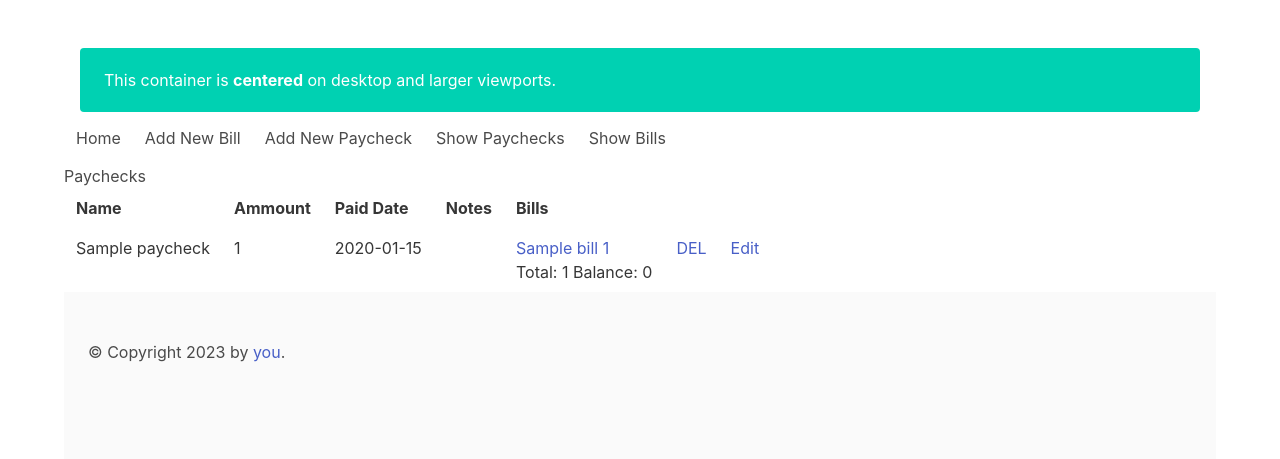
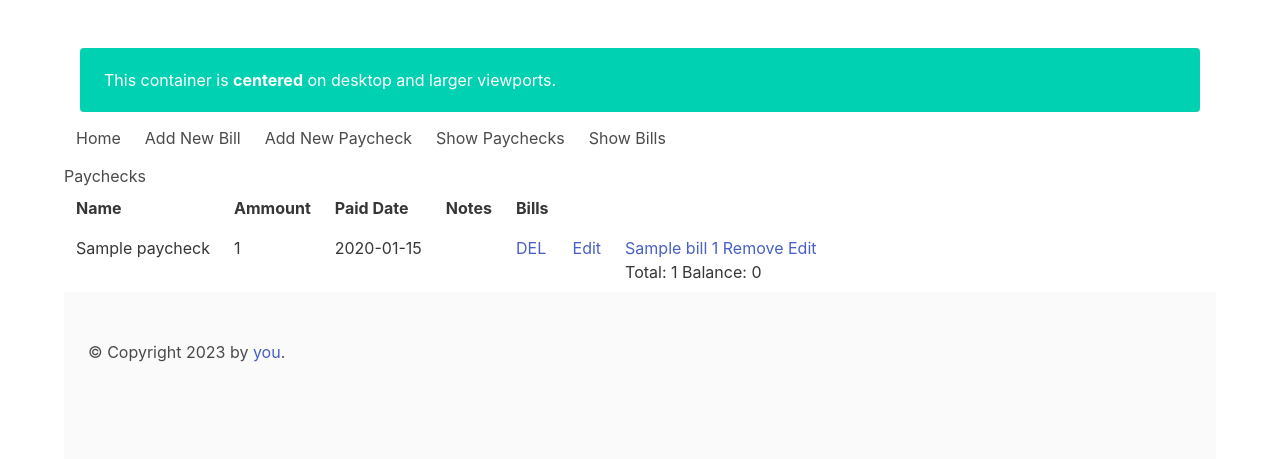
Before and after one commit to ravenstudios/flask_bills, a Flask app: page / in a window 1280 px wide. Shown: the top 459 px of the page. Run offline with Flask 3, Linux system fonts and the light colour scheme; tables that the repository leaves empty hold one stand-in row (values such as "Sample post").

Commit message:
added remove bill from paycheck

```diff
--- a/routes.py
+++ b/routes.py
@@ -148,3 +148,13 @@ def delete_bill():
     Bill.query.filter_by(_id=args.get("_id")).delete()
     db.session.commit()
     return redirect("/")
+
+
+
+@app.route('/remove-bill', methods = ['GET', 'POST'])
+def remove_bill():
+    id = request.args.get('_id')
+    bill = Bill.query.get(id)
+    bill.paycheck_id = None
+    db.session.commit()
+    return redirect("/")
--- a/templates/paycheck/show-paychecks.html
+++ b/templates/paycheck/show-paychecks.html
@@ -19,10 +19,14 @@
               <td>{{ paycheck.ammount }}</td>
               <td>{{ paycheck.date_paid }}</td>
               <td>{{ paycheck.notes }}</td>
+              <td><a href="/delete-paycheck?_id={{ paycheck._id }}">DEL</a></td>
+              <td><a href="/edit-paycheck-form?_id={{ paycheck._id }}">Edit</a></td>
               <td>
                 <ul>
                   {% for bill in paycheck.bills%}
-                  <a href="/edit-bill-form?_id={{ bill._id}}"><li>{{ bill }}</li></a>
+                  <a href="/edit-bill-form?_id={{ bill._id}}"><li>{{ bill }} <a href="/remove-bill?_id={{ bill._id }}">Remove</a>
+                  <a href="/edit-bill-form?_id={{ bill._id }}">Edit</a></li></a>
+
 
                   {% endfor %}
                   {% set total = paycheck.bills|sum(attribute='ammount') %}
@@ -32,8 +36,7 @@
 
               </td>
 
-              <td><a href="/delete-paycheck?_id={{ paycheck._id }}">DEL</a></td>
-              <td><a href="/edit-paycheck-form?_id={{ paycheck._id }}">Edit</a></td>
+
 
         </tr>
 
```
Also changed, not shown: 1 other file.
